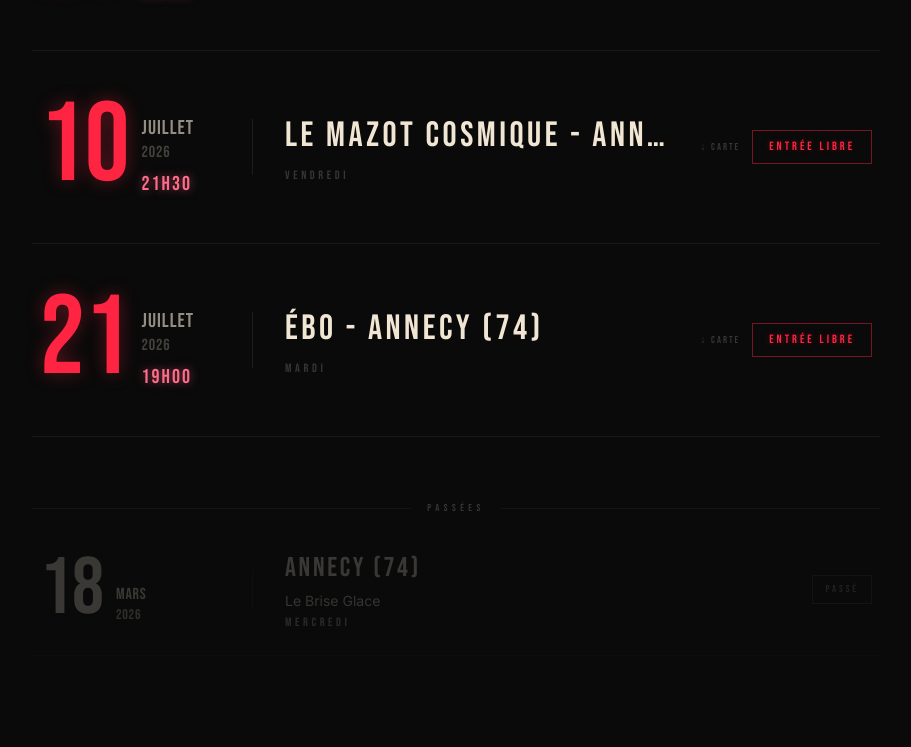
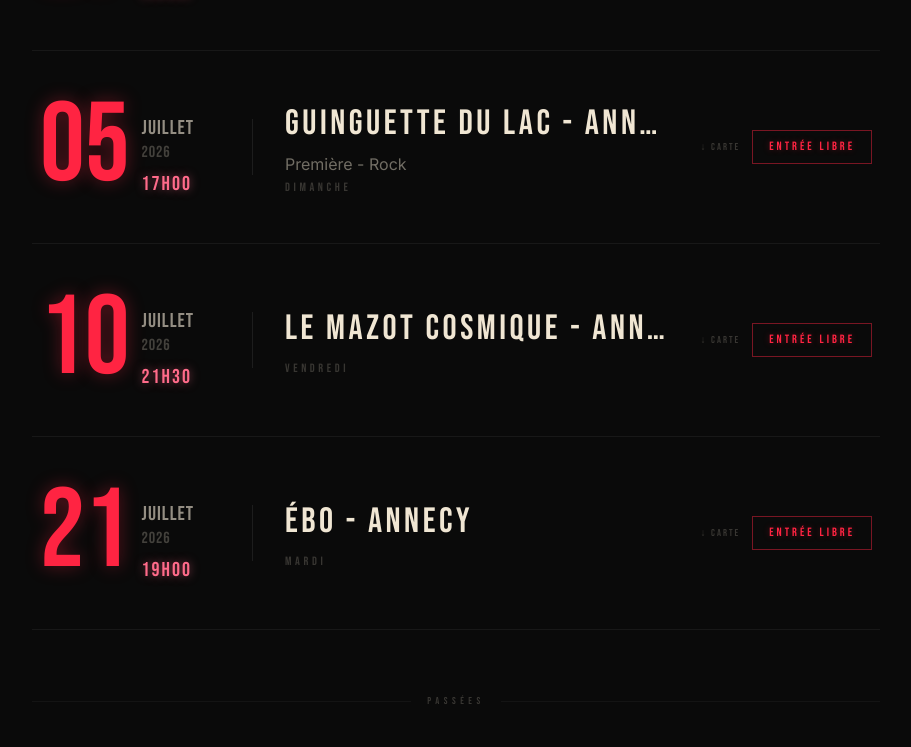
Before and after one commit to gwen-guerin/velvetmotel, a React (Vite) app: page /dates in a window 1280 px wide. Shown: the part 1054-1801 px from the top of the page, without its empty margins (184-1095 px from the left). Built offline with nearby package versions, Linux system fonts and the light colour scheme; grey boxes are pictures that could not be loaded.

Commit message:
ajout guinguette du lac juillet

```diff
--- a/src/data/dates.js
+++ b/src/data/dates.js
@@ -66,10 +66,20 @@ export const dates = [
     lng: 6.1174,
   },
   {
+    id: 6,
+    date: "2026-07-05",
+    time: "17H00",
+    city: "Guinguette du lac - Annecy",
+    venue: "Première - Rock",
+    type: "free",
+    lat: 45.905,
+    lng: 6.147,
+  },
+  {
     id: 7,
     date: "2026-07-21",
     time: "19H00",
-    city: "Ébo - Annecy (74)",
+    city: "Ébo - Annecy",
     type: "free",
     lat: 45.90564,
     lng: 6.153316,
```
